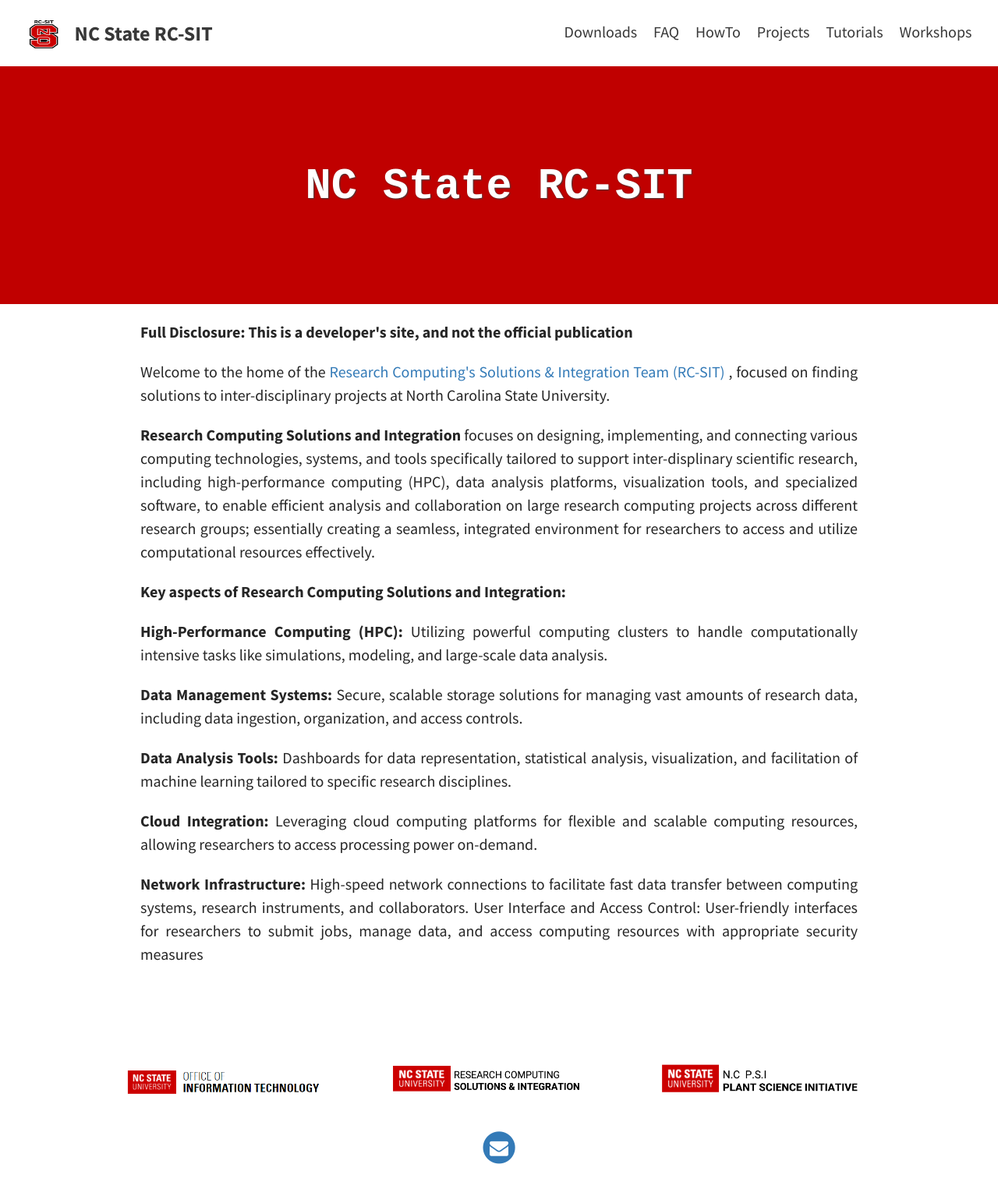
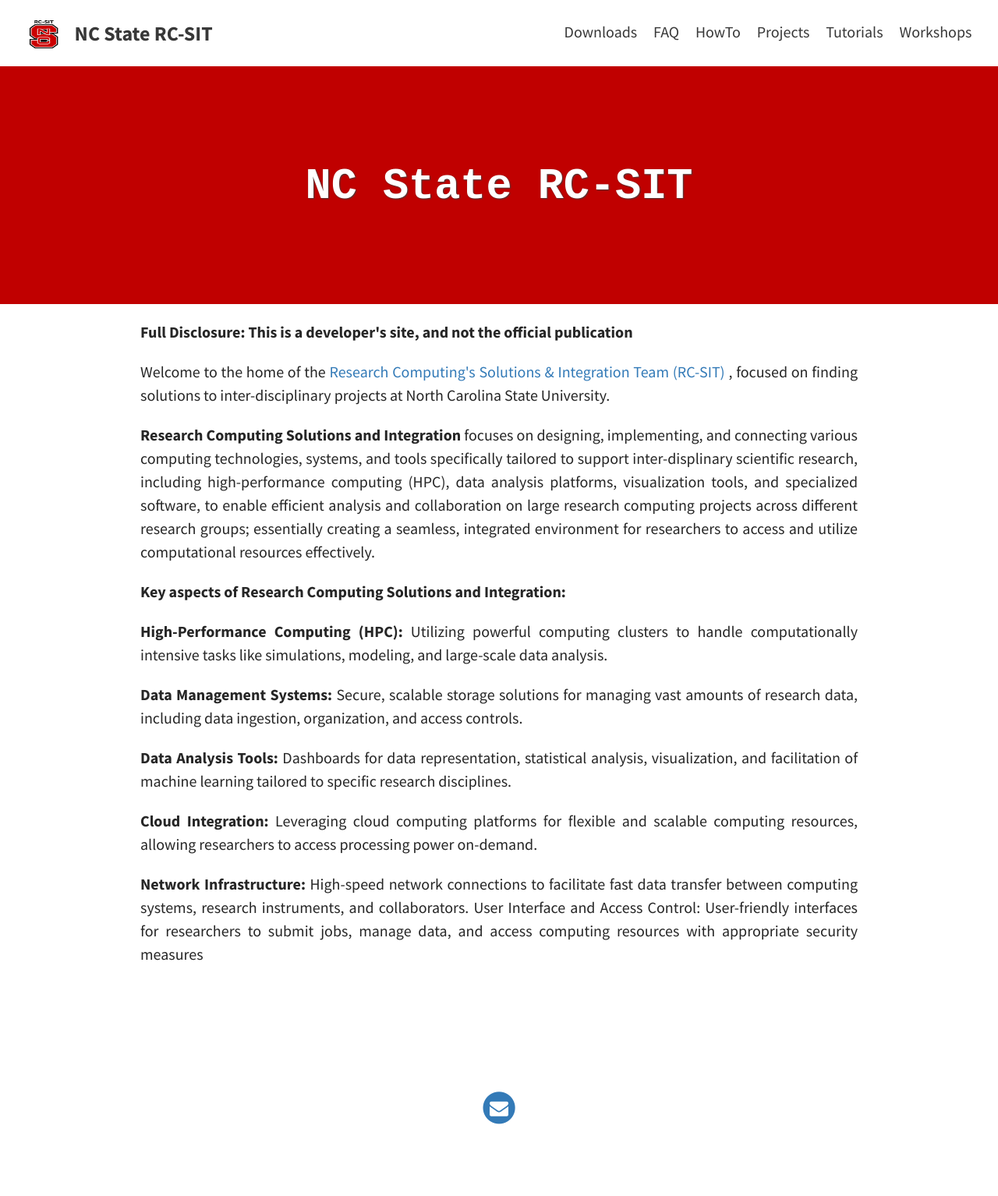
Before and after one commit to ncsu-rc-sit/ncsu-rc-sit.github.io, a Jekyll site: the page built from index.html, in a window 1280 px wide. Shown: the whole page at 78% size. Built offline with Jekyll 4.4.1, drawn with Linux system fonts in a browser that asks for light colours; the list of posts is cut into pages by our own code; after the commit the page ends 1483 px from its top, so only the background shows below that.

Commit message:
rearranged files to avoid confusion

```diff
--- a/_includes/footer.html
+++ b/_includes/footer.html
@@ -10,15 +10,24 @@
 
 <table> <tr>
 <td style="vertical-align: middle; text-align: center; border: none;">
+<!--
 <a href="https://oit.ncsu.edu/" >
 <img src="/assets/img/ncsu-oit-logo.png" width=450 alt="NC State ">
-</a>
+</a> -->
 </td>
 
 
-<td style="vertical-align: middle; text-align: center; border: none;"><a href="https://ncsu-rc-sit.github.io/"><img src="/assets/img/rc-sit-logo.png" alt="RCSIT" width=450></a></td>
+<td style="vertical-align: middle; text-align: center; border: none;">
+<!--
+    <a href="https://ncsu-rc-sit.github.io/"><img src="/assets/img/rc-sit-logo.png" alt="RCSIT" width=450></a>
+-->
+</td>
 
-<td style="vertical-align: middle; text-align: center; border: none;"><a href="https://cals.ncsu.edu/psi/"><img src="/assets/img/psi-logo1.png" alt="PSI" width=480></a></td>
+<td style="vertical-align: middle; text-align: center; border: none;">
+  <!--
+  <a href="https://cals.ncsu.edu/psi/"><img src="/assets/img/psi-logo1.png" alt="PSI" width=480></a>
+  -->
+</td>
 </tr>
 </table>
             <div class="footer-icons">
```
